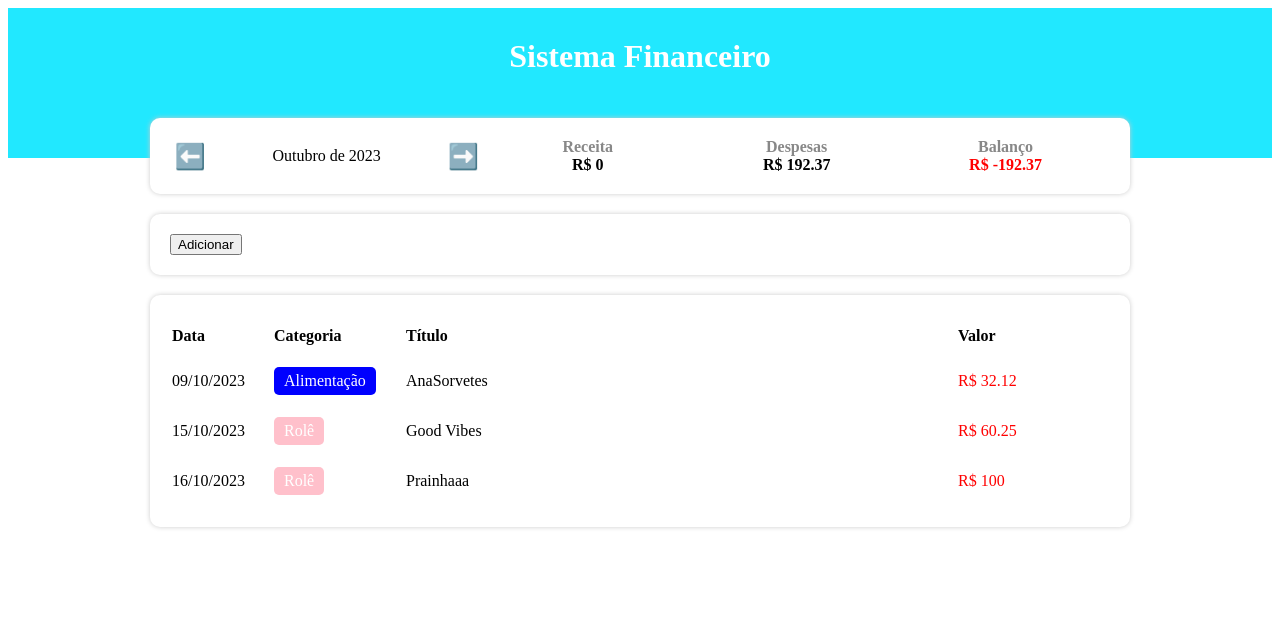
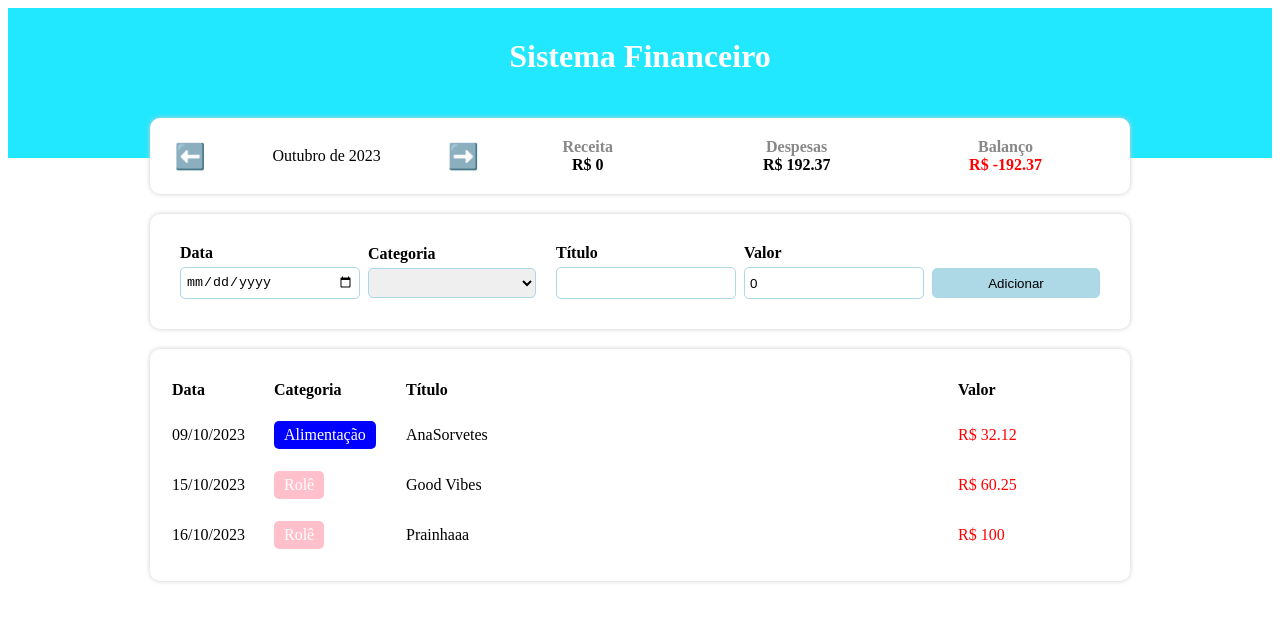
Before and after one commit to higucavalcanti/Finance_System_TS, a React (Create React App) app in the folder expense_tracker/: page / in a window 1280 px wide. Shown: the top 622 px of the page. Built offline with nearby package versions, Linux system fonts and the light colour scheme.

Commit message:
Concluindo InputArea

```diff
--- a/expense_tracker/src/components/InputArea/index.tsx
+++ b/expense_tracker/src/components/InputArea/index.tsx
@@ -1,24 +1,86 @@
+import { useState } from 'react';
+import * as C from './styles';
 import { Item } from '../../types/Item';
-import * as C from './styles';
+import { categories } from '../../data/categories';
+import { newDateAdjusted } from '../../helpers/dateFilter';
 
 type Props = {
-    onAdd: (item: Item) => void
-}
+  onAdd: (item: Item) => void;
+};
 
 export const InputArea = ({ onAdd }: Props) => {
-    const handleAddEvent = () => {
-        let newItem: Item = {
-            date: new Date(),
-            category: '',
-            title: '',
-            value: 0
-        }
-        onAdd(newItem);
+  const [dateField, setDateField] = useState('');
+  const [categoryField, setCategoryField] = useState('');
+  const [titleField, setTitleField] = useState('');
+  const [valueField, setValueField] = useState(0);
+
+  let categoryKeys: string[] = Object.keys(categories);
+
+  const handleAddEvent = () => {
+    let errors: string[] = [];
+
+    if(isNaN(new Date(dateField).getTime())) {
+      errors.push('Data inválida!');
+    }
+    if(!categoryKeys.includes(categoryField)) {
+      errors.push('Categoria inválida!');
+    }
+    if(titleField === '') {
+      errors.push('Título vazio!');
+    }
+    if(valueField <= 0) {
+      errors.push('Valor inválido!');
     }
 
-    return (
-        <C.Container>
-            <button onClick={handleAddEvent}>Adicionar</button>
-        </C.Container>
-    );
-};
+    if(errors.length > 0) {
+      alert(errors.join("\n"));
+    } else {
+      onAdd({
+        date: newDateAdjusted(dateField),
+        category: categoryField,
+        title: titleField,
+        value: valueField
+      });
+      clearFields();
+    }
+  }
+
+  const clearFields = () => {
+    setDateField('');
+    setCategoryField('');
+    setTitleField('');
+    setValueField(0);
+  }
+
+  return (
+      <C.Container>
+        <C.InputLabel>
+          <C.InputTitle>Data</C.InputTitle>
+          <C.Input type="date" value={dateField} onChange={e => setDateField(e.target.value)} />
+        </C.InputLabel>
+        <C.InputLabel>
+          <C.InputTitle>Categoria</C.InputTitle>
+          <C.Select value={categoryField} onChange={e => setCategoryField(e.target.value)}>
+            <>
+              <option></option>
+              {categoryKeys.map((key, index) => (
+                <option key={index} value={key}>{categories[key].title}</option>
+              ))}
+            </>
+          </C.Select>
+        </C.InputLabel>
+        <C.InputLabel>
+          <C.InputTitle>Título</C.InputTitle>
+          <C.Input type="text" value={titleField} onChange={e => setTitleField(e.target.value)} />
+        </C.InputLabel>
+        <C.InputLabel>
+          <C.InputTitle>Valor</C.InputTitle>
+          <C.Input type="number" value={valueField} onChange={e => setValueField(parseFloat(e.target.value))} />
+        </C.InputLabel>
+        <C.InputLabel>
+          <C.InputTitle>&nbsp;</C.InputTitle>
+          <C.Button onClick={handleAddEvent}>Adicionar</C.Button>
+        </C.InputLabel>
+      </C.Container>
+  );
+}
--- a/expense_tracker/src/components/InputArea/styles.ts
+++ b/expense_tracker/src/components/InputArea/styles.ts
@@ -1,4 +1,4 @@
-import styled from "styled-components";
+import styled from 'styled-components';
 
 export const Container = styled.div`
     background-color: #FFF;
@@ -6,4 +6,43 @@
     border-radius: 10px;
     padding: 20px;
     margin-top: 20px;
+    display: flex;
+    align-items: center;
 `;
+export const InputLabel = styled.label`
+    flex: 1;
+    margin: 10px;
+`;
+export const InputTitle = styled.div`
+    font-weight: bold;
+    margin-bottom: 5px;
+`;
+export const Input = styled.input`
+    width: 100%;
+    height: 30px;
+    padding: 0 5px;
+    border: 1px solid lightblue;
+    border-radius: 5px;
+`;
+export const Select = styled.select`
+    width: 100%;
+    height: 30px;
+    padding: 0 5px;
+    border: 1px solid lightblue;
+    border-radius: 5px;
+`;
+export const Button = styled.button`
+    width: 100%;
+    height: 30px;
+    padding: 0 5px;
+    border: 1px solid lightblue;
+    border-radius: 5px;
+    background-color: lightblue;
+    color: black;
+    cursor: pointer;
+
+    &:hover {
+        background-color: blue;
+        color: white;
+    }
+`;
--- a/expense_tracker/src/helpers/dateFilter.ts
+++ b/expense_tracker/src/helpers/dateFilter.ts
@@ -36,4 +36,9 @@
     let [year,month] = currentMonth.split('-');
     let months = ['Janeiro', 'Fevereiro', 'Março', 'Abril', 'Maio', 'Junho', 'Julho', 'Agosto', 'Setembro', 'Outubro', 'Novembro', 'Dezembro' ];
     return `${months[parseInt(month) - 1]} de ${year}`;
-}
+};
+
+export const newDateAdjusted = (dateField: string) => {
+    let [year, month, day] = dateField.split('-')
+    return new Date(parseInt(year), parseInt(month) - 1, parseInt(day))
+};
```
Also changed, not shown: expense_tracker/src/App.tsx (+6 -7 lines).
